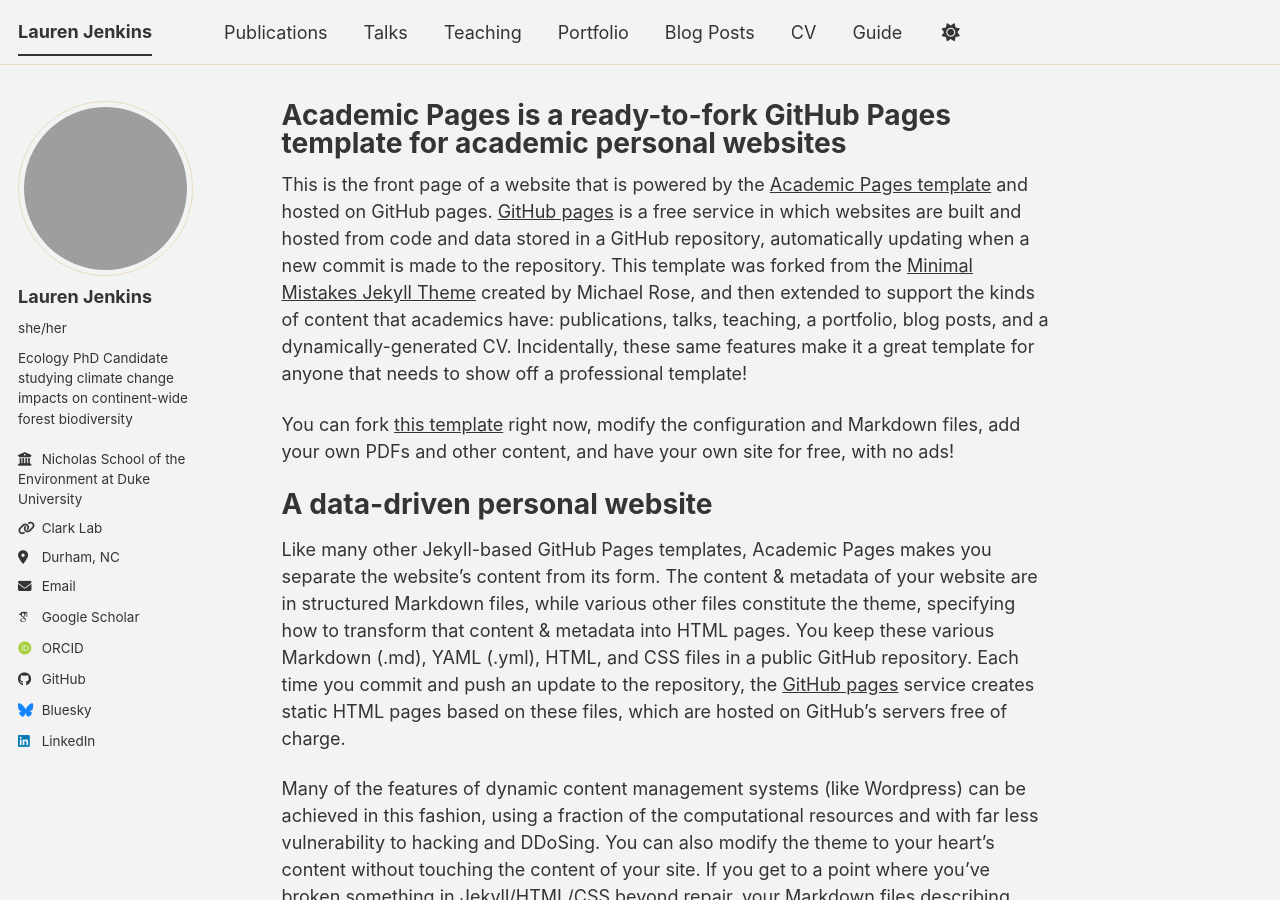
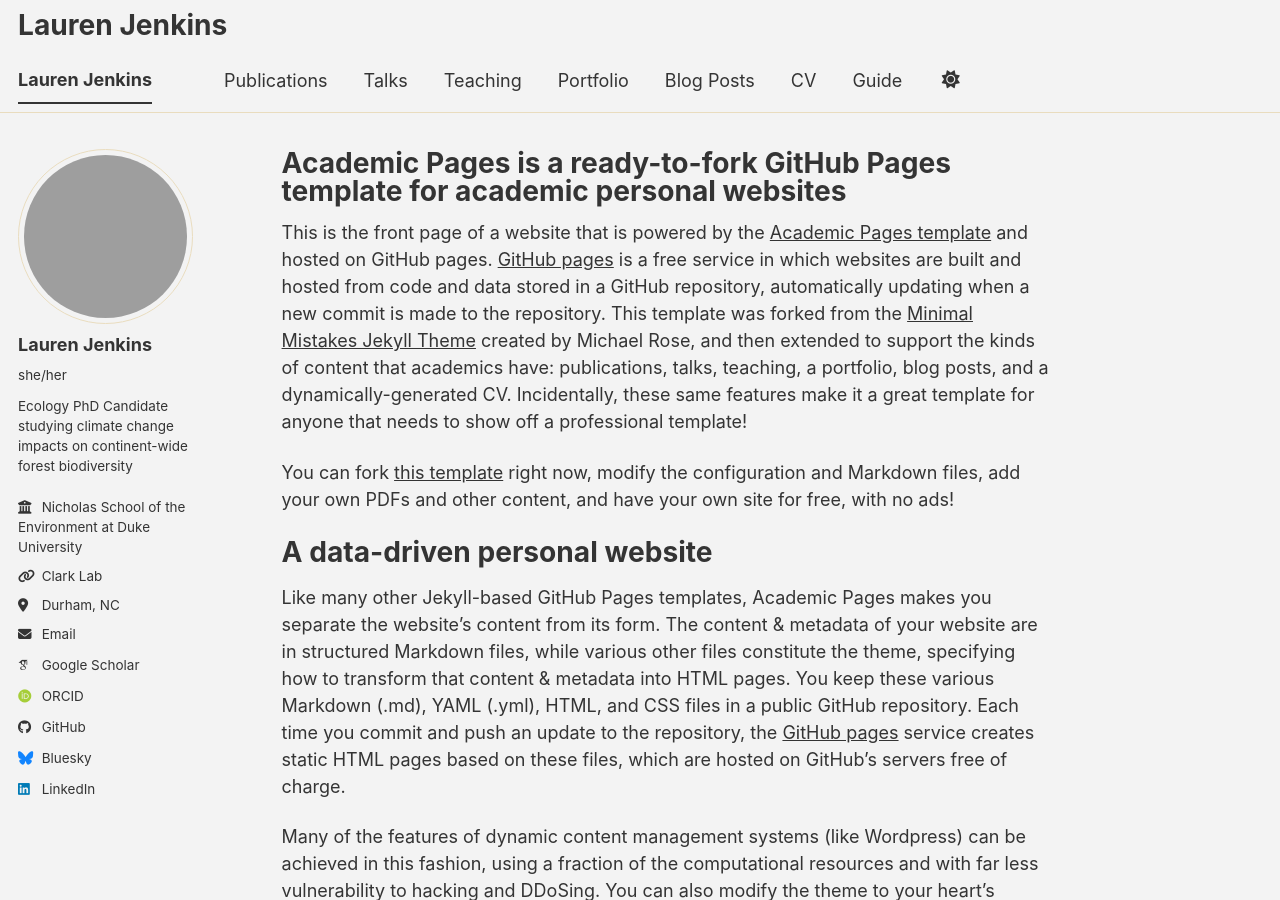
Before and after one commit to jenkinslauren/jenkinslauren.github.io, a Jekyll site: the page built from _pages/about.md, in a window 1280 px wide and 900 px high. Built offline with Jekyll 4.4.1, drawn with Linux system fonts in a browser that asks for light colours; some web fonts are replaced; a script bundle is joined from its source files by our own code; library files that are not in the unit come from our copies.

Commit message:
Update masthead.html

```diff
--- a/_includes/masthead.html
+++ b/_includes/masthead.html
@@ -1,6 +1,9 @@
 {% include base_path %}
 <div class="masthead">
   <div class="masthead__inner-wrap">
+    <div class="site-title">
+      <h1>Lauren Jenkins</h1>
+    </div>
     <div class="masthead__menu">
       <nav id="site-nav" class="greedy-nav">
         <button><span class="navicon"></span></button>
```
